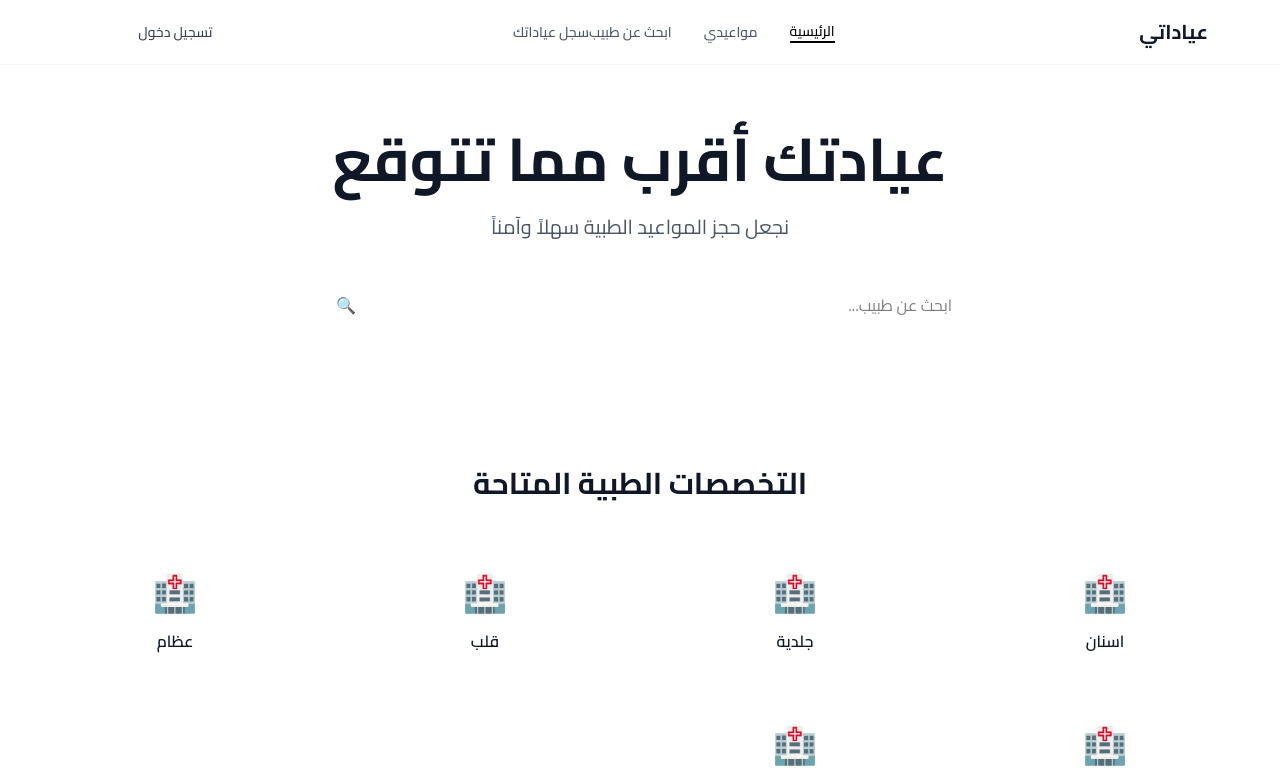
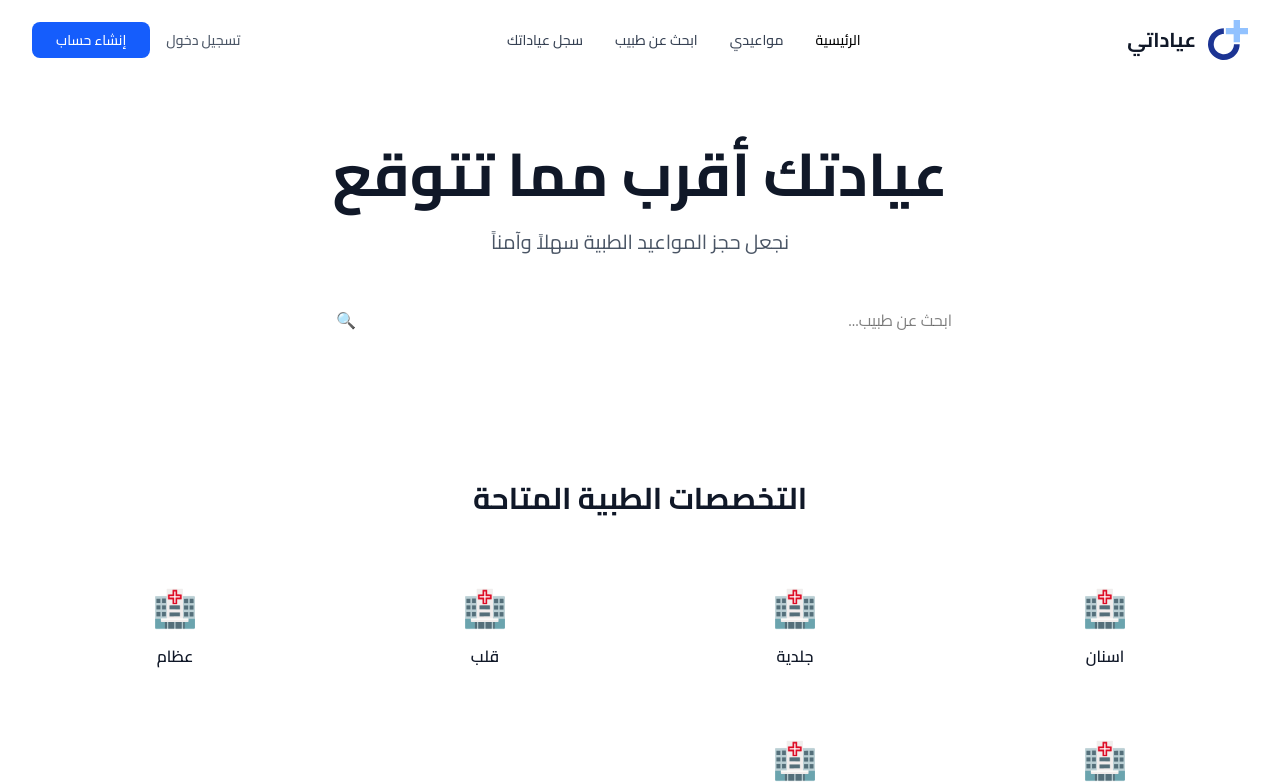
Before and after one commit to thisisabukarsh/clinc-app, a Next.js app: page / in a window 1280 px wide. Shown: the top 784 px of the page. Built offline with nearby package versions, Linux system fonts and the light colour scheme.

Commit message:
header done

```diff
--- a/components/layout/Header.tsx
+++ b/components/layout/Header.tsx
@@ -1,11 +1,12 @@
 "use client";
-import React, { useState } from "react";
+import React, { useState, useEffect } from "react";
 import Link from "next/link";
 import { usePathname } from "next/navigation";
 import { User, LogOut } from "lucide-react";
 import { NAVIGATION_ITEMS, APP_CONFIG } from "@/lib/constants";
 import { useAuth } from "@/lib/contexts/AuthContext";
 import Button from "@/components/ui/Button";
+import Logo from "@/components/ui/Logo";
 import LoginModal from "@/components/features/LoginModal";
 import RegisterModal from "@/components/features/RegisterModal";
 
@@ -14,6 +15,17 @@ const Header: React.FC = () => {
   const { user, logout } = useAuth();
   const [isLoginModalOpen, setIsLoginModalOpen] = useState(false);
   const [isRegisterModalOpen, setIsRegisterModalOpen] = useState(false);
+  const [isScrolled, setIsScrolled] = useState(false);
+
+  useEffect(() => {
+    const handleScroll = () => {
+      const scrollTop = window.scrollY;
+      setIsScrolled(scrollTop > 10);
+    };
+
+    window.addEventListener("scroll", handleScroll);
+    return () => window.removeEventListener("scroll", handleScroll);
+  }, []);
 
   const handleSwitchToRegister = () => {
     setIsLoginModalOpen(false);
@@ -26,34 +38,33 @@ const Header: React.FC = () => {
   };
 
   return (
-    <header className="bg-white shadow-soft border-b border-gray-100">
+    <header
+      className={`fixed top-0 left-0 right-0 z-50 transition-all duration-300 ${
+        isScrolled
+          ? "bg-white/95 backdrop-blur-md shadow-lg border-b border-gray-200"
+          : "bg-transparent"
+      }`}
+    >
       <div className="max-w-7xl mx-auto px-4 sm:px-6 lg:px-8">
-        <div className="flex justify-between items-center h-16">
-          {/* Logo */}
+        <div className="flex justify-between items-center h-20">
+          {/* Logo - Right Side (first in RTL) */}
           <div className="flex items-center">
-            <Link
-              href="/"
-              className="flex items-center space-x-2 space-x-reverse"
-            >
-              <div className="w-8 h-8 bg-primary-600 rounded-full flex items-center justify-center">
-                <span className="text-white text-sm font-bold">ع</span>
-              </div>
+            <Link href="/" className="flex items-center gap-3">
+              <Logo width={40} height={40} />
               <span className="text-xl font-bold text-gray-900">
                 {APP_CONFIG.name}
               </span>
             </Link>
           </div>
 
-          {/* Navigation */}
-          <nav className="hidden md:flex items-center space-x-8 space-x-reverse">
+          {/* Navigation - Center */}
+          <nav className="hidden md:flex items-center gap-8">
             {NAVIGATION_ITEMS.map((item) => (
               <Link
                 key={item.href}
                 href={item.href}
-                className={`text-sm font-medium transition-colors duration-200 ${
-                  pathname === item.href
-                    ? "text-primary-600 border-b-2 border-primary-600"
-                    : "text-gray-600 hover:text-primary-600"
+                className={`text-sm font-medium transition-colors duration-200 hover:text-primary-600 ${
+                  pathname === item.href ? "text-primary-600" : "text-gray-700"
                 }`}
               >
                 {item.label}
@@ -61,39 +72,37 @@ const Header: React.FC = () => {
             ))}
           </nav>
 
-          {/* Authentication Section */}
-          <div className="flex items-center space-x-4 space-x-reverse">
+          {/* Authentication Section - Left Side (last in RTL) */}
+          <div className="flex items-center gap-4">
             {user ? (
               <>
-                <div className="flex items-center space-x-2 space-x-reverse">
-                  <User className="w-5 h-5 text-gray-600" />
-                  <span className="text-sm font-medium text-gray-700">
-                    {user.name}
-                  </span>
-                </div>
                 <Button
                   variant="ghost"
                   size="sm"
                   onClick={logout}
-                  className="flex items-center space-x-1 space-x-reverse"
+                  className="flex items-center gap-1"
                 >
+                  <span>تسجيل خروج</span>
                   <LogOut className="w-4 h-4" />
-                  <span>تسجيل خروج</span>
                 </Button>
+                <div className="flex items-center gap-2">
+                  <span className="text-sm font-medium text-gray-700">
+                    {user.name}
+                  </span>
+                  <User className="w-5 h-5 text-gray-600" />
+                </div>
               </>
             ) : (
               <>
-                <Button
-                  variant="ghost"
-                  size="sm"
+                <button
                   onClick={() => setIsLoginModalOpen(true)}
+                  className="text-gray-600 hover:text-primary-600 transition-colors duration-200 text-sm font-medium"
                 >
                   تسجيل دخول
-                </Button>
+                </button>
                 <Button
-                  variant="primary"
-                  size="sm"
                   onClick={() => setIsRegisterModalOpen(true)}
+                  className="bg-blue-600 hover:bg-blue-700 text-white px-6 py-2 rounded-lg text-sm font-medium transition-colors duration-200"
                 >
                   إنشاء حساب
                 </Button>
--- a/components/layout/MainLayout.tsx
+++ b/components/layout/MainLayout.tsx
@@ -10,7 +10,7 @@ const MainLayout: React.FC<MainLayoutProps> = ({ children }) => {
   return (
     <div className="min-h-screen flex flex-col" dir="rtl">
       <Header />
-      <main className="flex-1">{children}</main>
+      <main className="flex-1 pt-20">{children}</main>
       <Footer />
     </div>
   );
```
